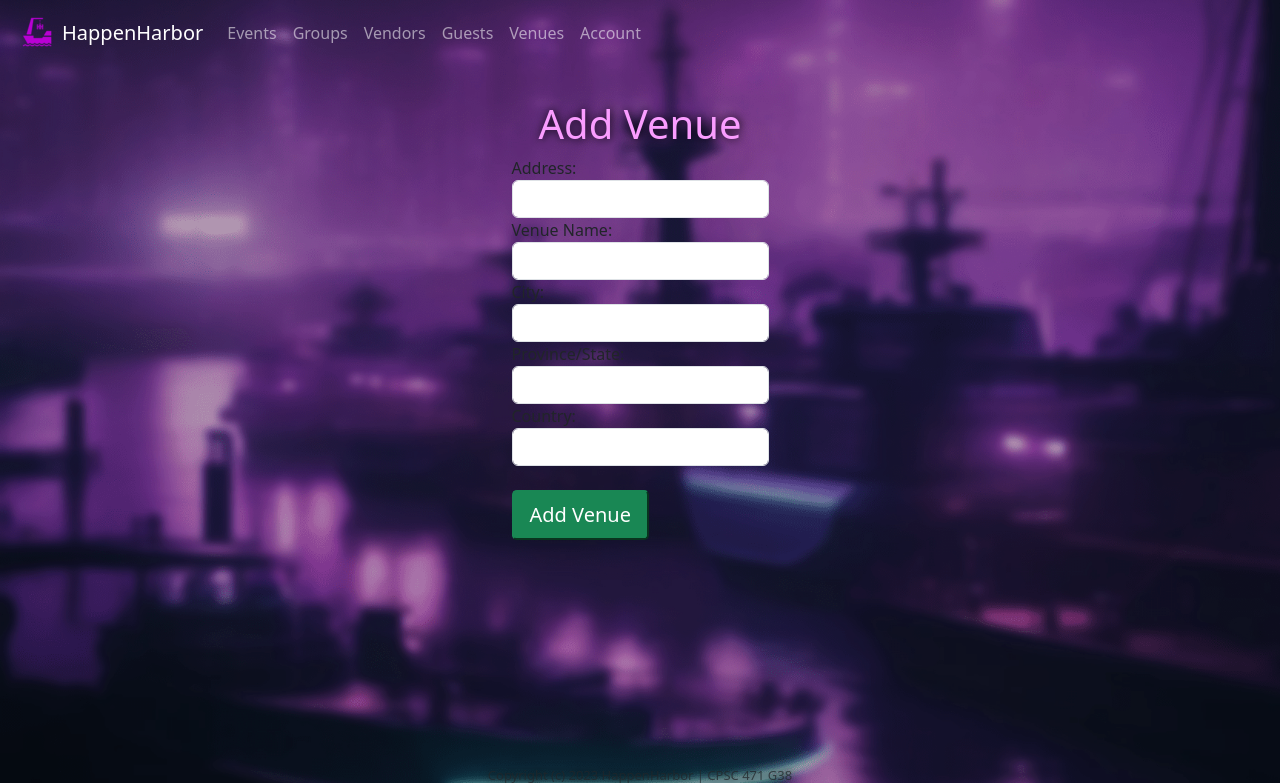
After one commit to ngu-dot-json/HappenHarbor, a Django app: page /add_venues in a window 1280 px wide. The commit adds this page. Shown: the top 783 px of the page. Run offline with Django 4.2, Linux system fonts and the light colour scheme; a user stored in the database is signed in; some libraries are stand-ins or nearby versions.

Commit message:
successful integration of add venues

```diff
--- a/Codebase/events/forms.py
+++ b/Codebase/events/forms.py
@@ -7,3 +7,13 @@ class CustomUserCreationForm(UserCreationForm):
     class Meta:
         model = User
         fields = ['username', 'f_name', 'm_name', 'l_name', 'email', 'birthday', 'password1', 'password2']
+
+# events/forms.py
+
+from django import forms
+from .models import LocationsVenue
+
+class VenueForm(forms.ModelForm):
+    class Meta:
+        model = LocationsVenue
+        fields = ['address', 'l_owner', 'l_name', 'city', 'province_state', 'country']
--- /dev/null
+++ b/Codebase/events/templates/events/add_venues.html
@@ -0,0 +1,55 @@
+<!-- events/templates/events/add_venues.html -->
+
+{% extends 'events/base.html' %}
+
+{% block content %}
+  {% if user.is_authenticated %}
+    <center class="HH2">
+      <div class="center-container">
+        <h2>Add Venue</h2><br/>
+      </div>
+    </center>
+
+    <div class="center-container">
+      <form method="post" action="{% url 'add_venues' %}">
+        {% csrf_token %}
+
+        <div class="form-group">
+          <label for="{{ form.address.id_for_label }}">Address:</label>
+          <input type="text" name="{{ form.address.name }}" id="{{ form.address.id_for_label }}" class="form-control" required>
+        </div>
+
+        <div class="form-group">
+          <label for="{{ form.l_name.id_for_label }}">Venue Name:</label>
+          <input type="text" name="{{ form.l_name.name }}" id="{{ form.l_name.id_for_label }}" class="form-control" required>
+        </div>
+
+        <div class="form-group">
+          <label for="{{ form.city.id_for_label }}">City:</label>
+          <input type="text" name="{{ form.city.name }}" id="{{ form.city.id_for_label }}" class="form-control" required>
+        </div>
+
+        <div class="form-group">
+          <label for="{{ form.province_state.id_for_label }}">Province/State:</label>
+          <input type="text" name="{{ form.province_state.name }}" id="{{ form.province_state.id_for_label }}" class="form-control" required>
+        </div>
+
+        <div class="form-group">
+          <label for="{{ form.country.id_for_label }}">Country:</label>
+          <input type="text" name="{{ form.country.name }}" id="{{ form.country.id_for_label }}" class="form-control" required>
+        </div>
+
+        <!-- You can hide the l_owner field as it will be automatically set in the view -->
+        <input type="hidden" name="{{ form.l_owner.name }}" id="{{ form.l_owner.id_for_label }}" value="{{ user.username }}">
+
+        <br/>
+
+        <button type="submit" class="btn-lg btn-success">Add Venue</button>
+      </form>
+    </div>
+  {% else %}
+    <div class="center-container">
+      <h2>Please log in to add venues.</h2>
+    </div>
+  {% endif %}
+{% endblock %}
--- a/Codebase/events/urls.py
+++ b/Codebase/events/urls.py
@@ -26,4 +26,6 @@ urlpatterns = [
     path('venues/', views.venues, name='venues'),
     path('vendors/', views.vendors, name='vendors'),
     path('guests', views.guests, name='guests'),
+
+    path('add_venues', views.add_venues, name='add_venues'),
 ]
--- a/Codebase/events/views.py
+++ b/Codebase/events/views.py
@@ -177,3 +177,29 @@ def signin(request):
 def signout(request):
     logout(request)
     return redirect('/')
+
+
+
+# views.py
+
+from django.shortcuts import render, redirect
+from .forms import VenueForm  # Import your VenueForm from forms.py
+from .models import LocationsVenue
+
+def add_venues(request):
+    if not request.user.is_authenticated:
+        return redirect('login')  # Redirect to your login page or handle authentication as needed
+
+    if request.method == 'POST':
+        form = VenueForm(request.POST)
+        if form.is_valid():
+            # Process the form data and set the owner before saving to the database
+            venue = form.save(commit=False)
+            user = request.user
+            venue.l_owner = User.objects.get(username=user.username)
+            venue.save()
+            return redirect('venues')  # Redirect to the venues page or wherever you want to go after adding a venue
+    else:
+        form = VenueForm()
+
+    return render(request, 'events/add_venues.html', {'form': form})
```
Also changed, not shown: Codebase/events/templates/events/venues.html (+5 -4 lines).
